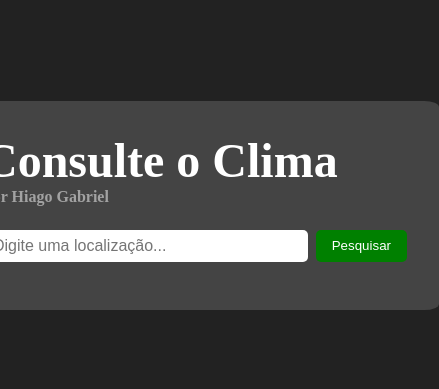
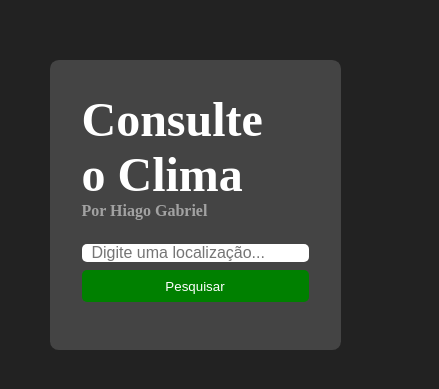
Before and after one commit to HgGabriel/consulta-de-clima, a website: page index.html in a window 390 px wide. Shown: the part 217-606 px from the top of the page, 439 px wide, since content can reach past the window. Drawn offline with Linux system fonts and the light colour scheme.

```diff
--- a/css/styles.css
+++ b/css/styles.css
@@ -11,6 +11,7 @@
   justify-content: center;
   align-items: center;
   height: 100vh;
+
 }
 
 main {
@@ -31,7 +32,6 @@
 
 main #title {
   margin-bottom: 1.5rem;
-
 }
 
 main #search-form {
@@ -79,3 +79,26 @@
 font-weight: bold;
 font-size: 3rem;
 }
+
+@media (max-width: 800px) {
+
+  body {
+    width: 100vw;
+    align-items: center;
+  }
+
+  main #title > h1{
+    font-size: 3rem;
+    width: 200px;
+    text-overflow:clip;
+  }
+
+  main #search-form form {
+    display: flex;
+    flex-direction: column;
+    gap: 0.5rem;
+    width: 100%;
+    margin-bottom: 1rem;
+  }
+
+}
```
